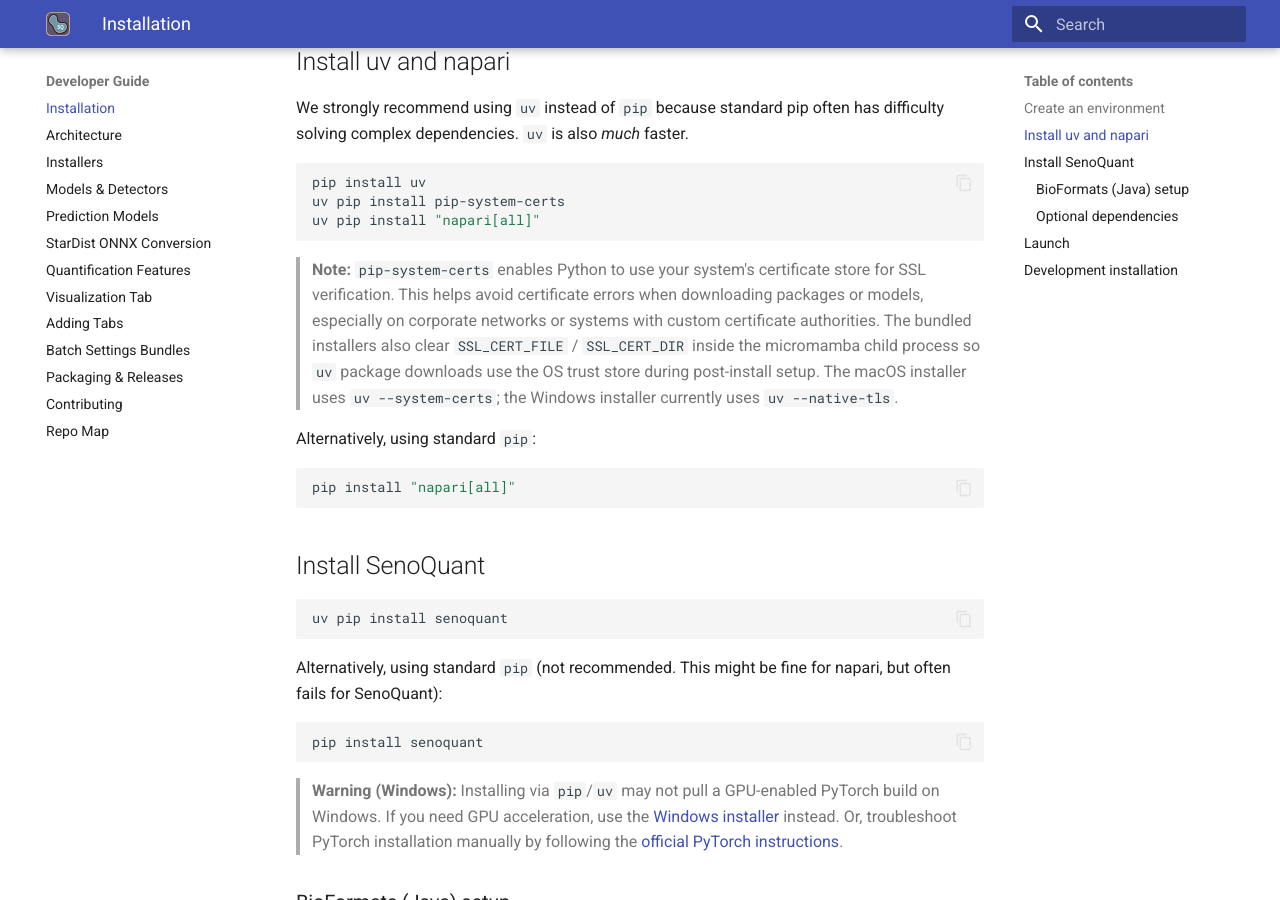
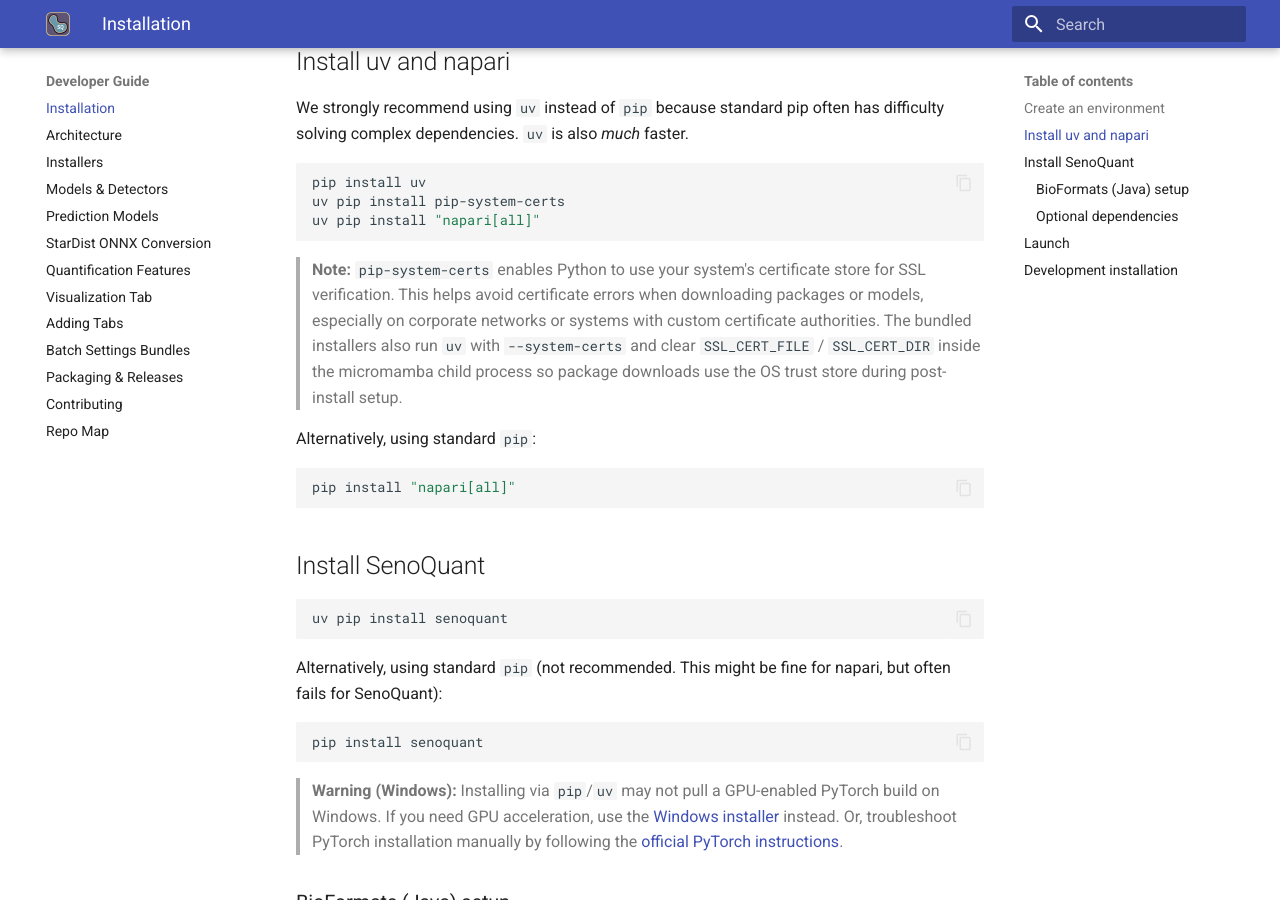
Before and after one commit to HaamsRee/senoquant, an MkDocs documentation site: the page built from docs/developer/installation.md, in a window 1280 px wide and 900 px high, scrolled down 626 px. Built offline with MkDocs 1.6.1 and Material for MkDocs 9.7.7, drawn with Linux system fonts in a browser that asks for light colours.

Commit message:
Use system certs for Windows uv installs

````diff
--- a/docs/developer/installation.md
+++ b/docs/developer/installation.md
@@ -26,7 +26,7 @@
 ```
 
 > **Note:** `pip-system-certs` enables Python to use your system's certificate store for SSL verification. This helps avoid certificate errors when downloading packages or models, especially on corporate networks or systems with custom certificate authorities.
-> The bundled installers also clear `SSL_CERT_FILE` / `SSL_CERT_DIR` inside the micromamba child process so `uv` package downloads use the OS trust store during post-install setup. The macOS installer uses `uv --system-certs`; the Windows installer currently uses `uv --native-tls`.
+> The bundled installers also run `uv` with `--system-certs` and clear `SSL_CERT_FILE` / `SSL_CERT_DIR` inside the micromamba child process so package downloads use the OS trust store during post-install setup.
 
 Alternatively, using standard `pip`:
 
````
Also changed, not shown: docs/developer/installer.md (+1 -1 lines), 1 other file.
